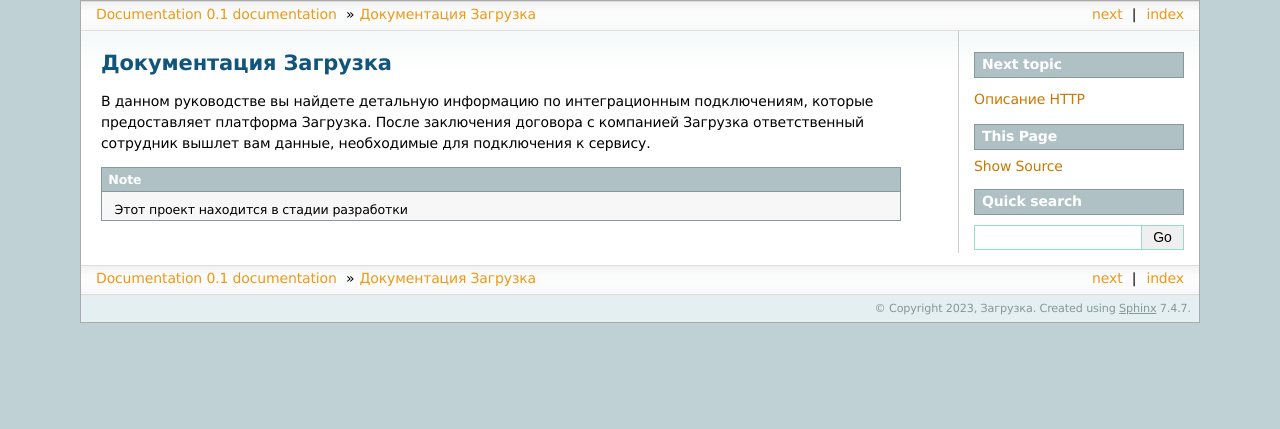
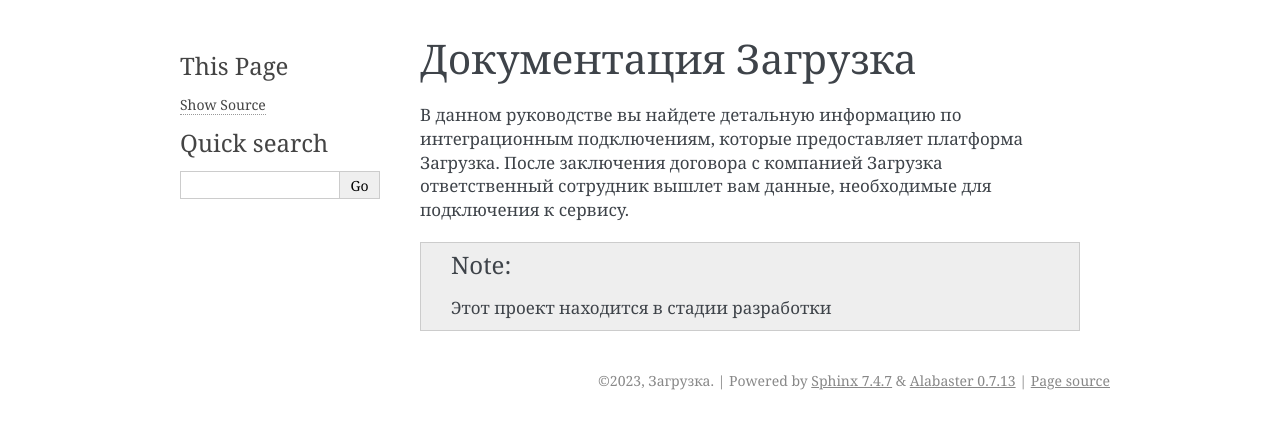
Before and after one commit to omikhaleva/test1, a Sphinx documentation site: the page built from docs/source/index.rst, in a window 1280 px wide. Shown: the top 429 px of the page. Built offline with Sphinx 7.4.7, drawn with Linux system fonts in a browser that asks for light colours.

Commit message:
Update conf.py

```diff
--- a/docs/source/conf.py
+++ b/docs/source/conf.py
@@ -29,7 +29,7 @@
 
 # -- Options for HTML output
 
-html_theme = 'sphinxdoc'
+html_theme = "alabaster"
 
 
 # -- Options for EPUB output
```
